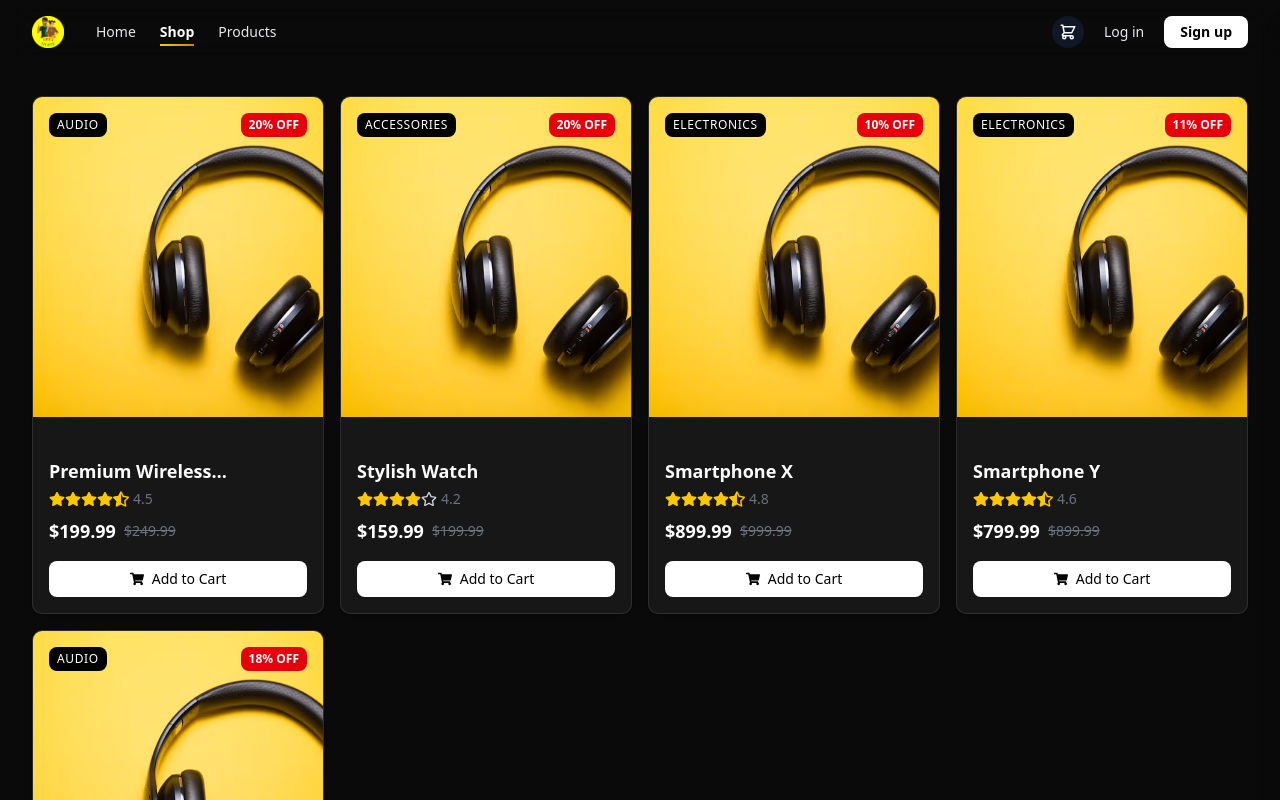
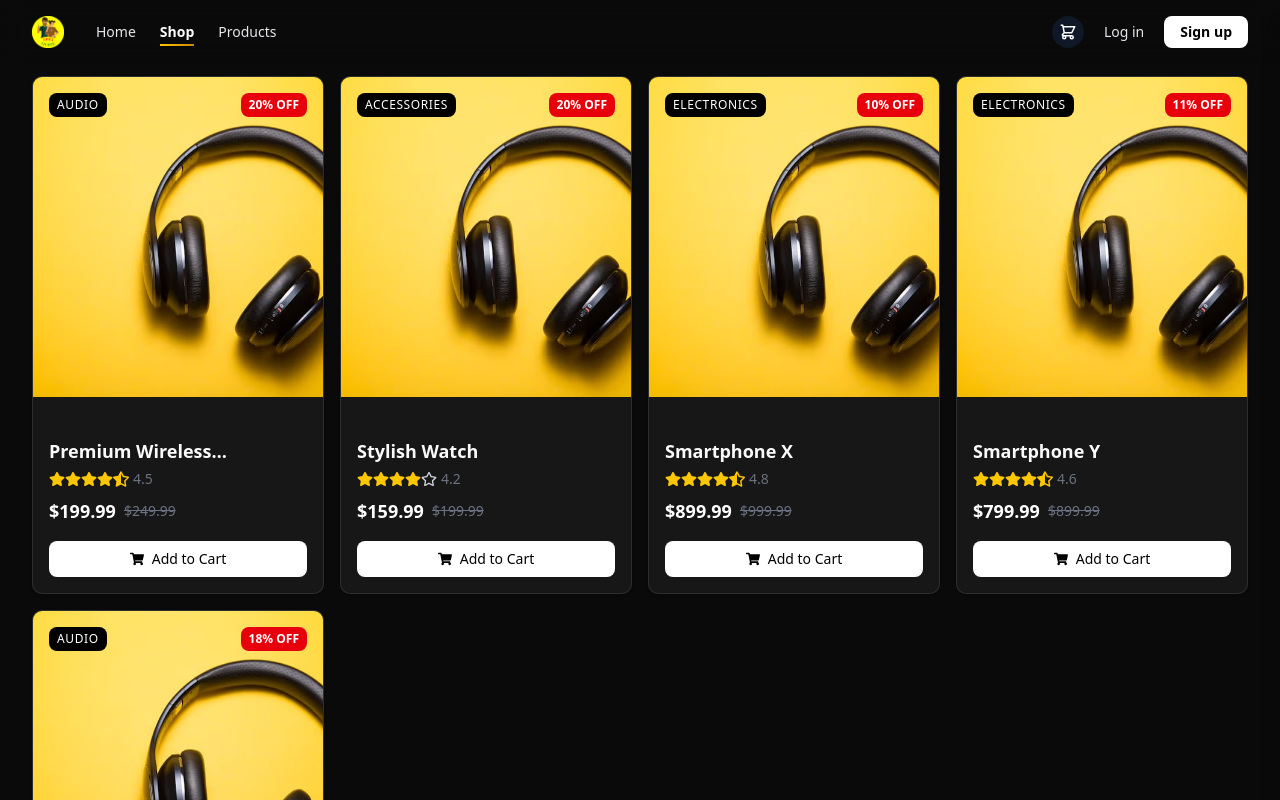
Before and after one commit to MIANSIT/shei-hoise, a Next.js app: page /shop in a window 1280 px wide. Shown: the top 800 px of the page. Built offline with nearby package versions, Linux system fonts and the light colour scheme.

Commit message:
:bug :Fix: shop page padding fixed

```diff
--- a/src/app/shop/page.tsx
+++ b/src/app/shop/page.tsx
@@ -25,7 +25,7 @@ const Shop = () => {
       <MobileHeader />
       <DesktopHeader />
 
-      <div className="px-8 py-8">
+      <div className="px-8 pt-3 pb-8">
         <div className="grid grid-cols-1 gap-4 sm:grid-cols-2 md:grid-cols-3 lg:grid-cols-4">
           {dummyProducts.map((product) => (
             <ProductCard
```
